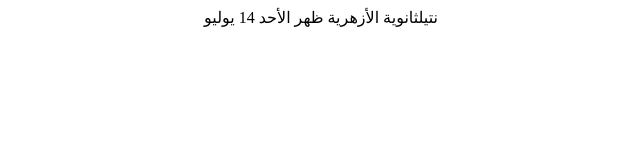
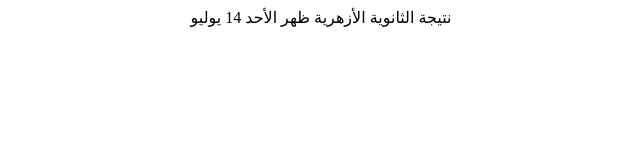
Before and after one commit to tmatte12/tmatte12.github.io, a plain HTML site: page index.html in a window 1280 px wide. Shown: the full height of the page, 319-959 px from the left. Drawn offline with Linux system fonts and the light colour scheme.

Commit message:
Update index.html

```diff
--- a/index.html
+++ b/index.html
@@ -1,4 +1,4 @@
 <html>
-<div style="text-align:center">نتيلثانوية الأزهرية ظهر الأحد 14 يوليو</div>
+<div style="text-align:center">نتيجة الثانوية الأزهرية ظهر الأحد 14 يوليو</div>
 
 </html>
```
